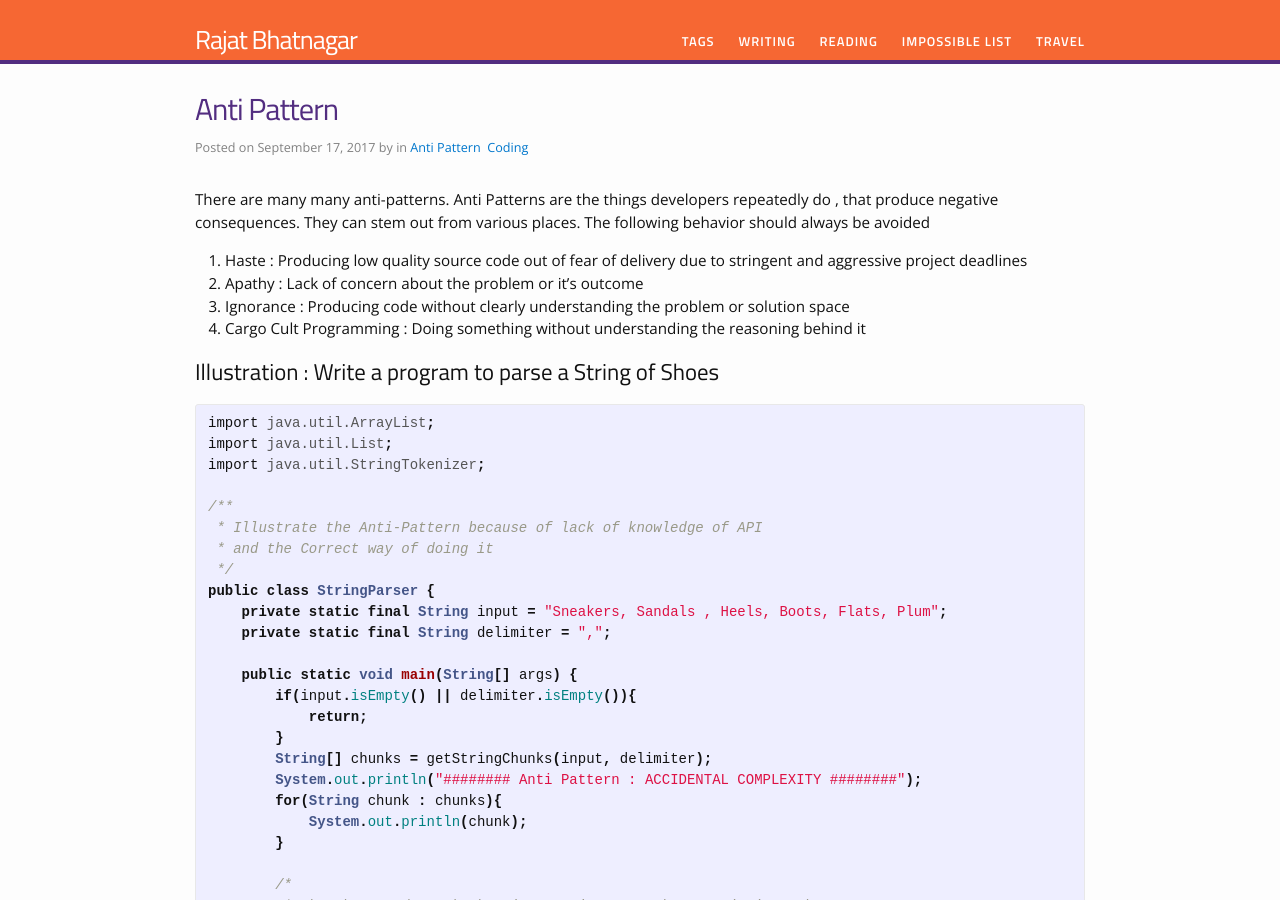
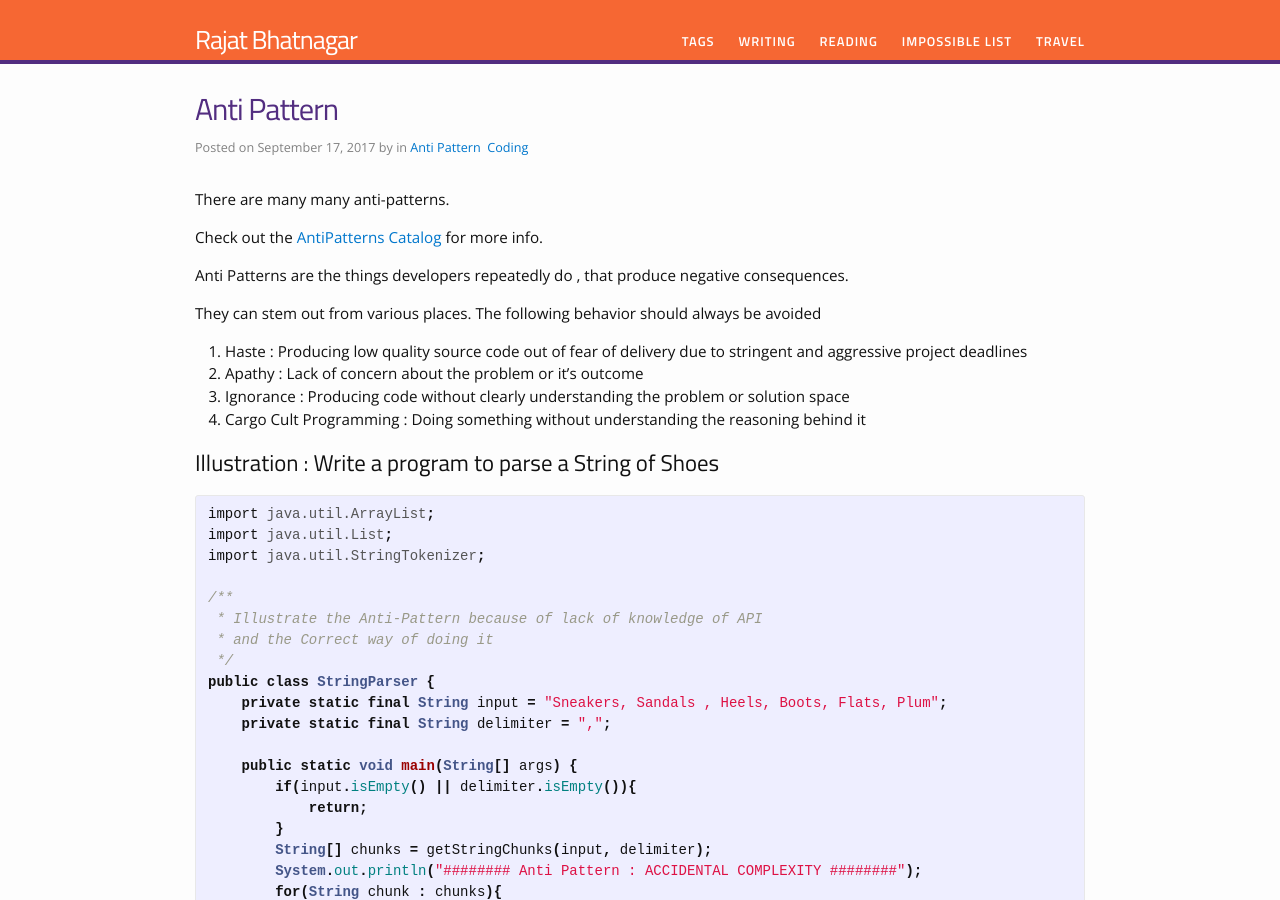
Before and after one commit to rajat-bhatnagar/rajat-bhatnagar.github.io, a Jekyll site: the page built from _posts/2017-09-17-AntiPatterns.markdown, in a window 1280 px wide and 900 px high. Built offline with Jekyll 4.4.1, drawn with Linux system fonts in a browser that asks for light colours.

Commit message:
18thSeptember2017: Added antipatterns catalog link

```diff
--- a/_posts/2017-09-17-AntiPatterns.markdown
+++ b/_posts/2017-09-17-AntiPatterns.markdown
@@ -7,7 +7,13 @@ categories: [Anti Pattern, Coding]
 format: quote
 ---
 There are many many anti-patterns.
+
+Check out the [AntiPatterns Catalog][antipatterns] for more info.
+
+[antipatterns]:      https://web.archive.org/web/20161231130810/http://wiki.c2.com/?AntiPatternsCatalog
+
 Anti Patterns are the things developers repeatedly do , that produce negative consequences.
+
 They can stem out from various places. The following behavior should always be avoided
 1. Haste : Producing low quality source code out of fear of delivery due to stringent and aggressive project deadlines
 2. Apathy : Lack of concern about the problem or it's outcome
```
